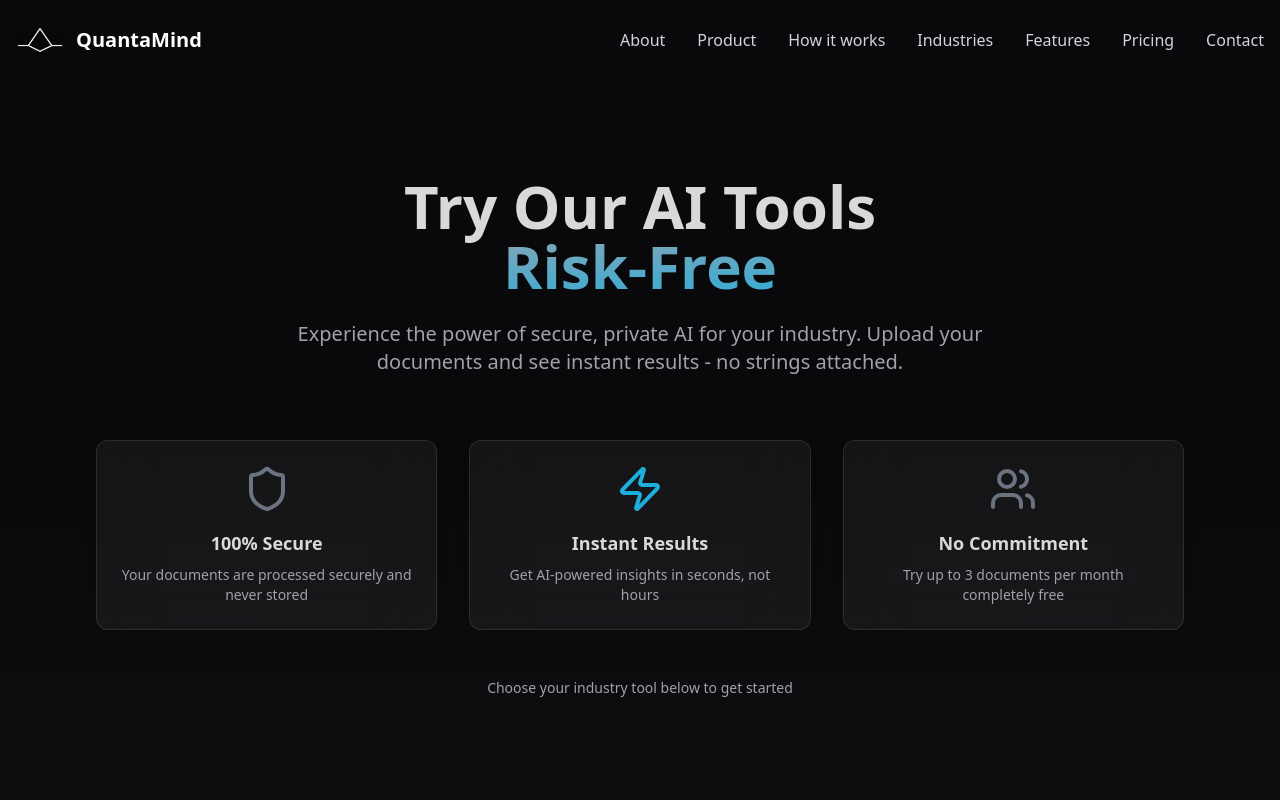
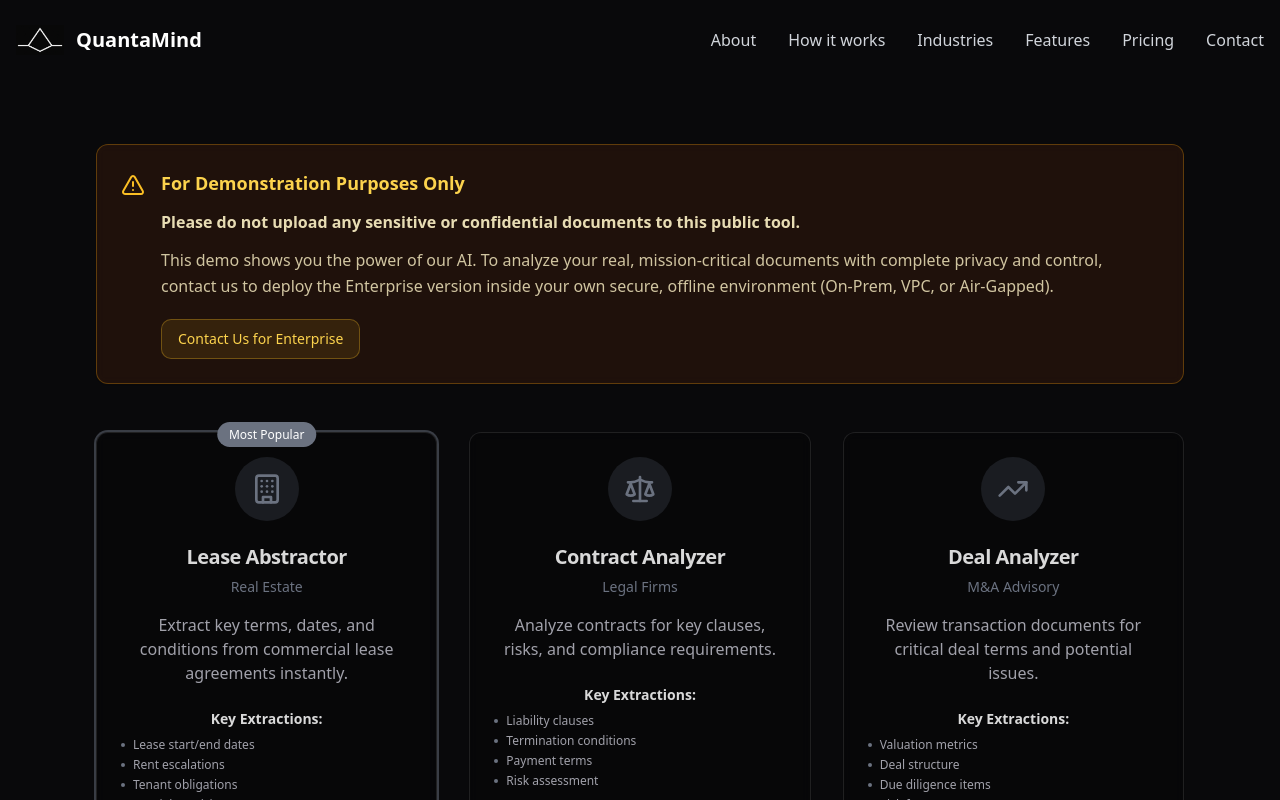
Before and after one commit to Dhanush295/QuantaMind, a React (Vite) app: page /product in a window 1280 px wide. Shown: the top 800 px of the page. Built offline with nearby package versions, Linux system fonts and the light colour scheme.

Commit message:
updated content

```diff
--- a/src/components/Header.tsx
+++ b/src/components/Header.tsx
@@ -39,7 +39,7 @@ const Header = () => {
 
           <nav className="hidden md:flex items-center space-x-8">
             <Link to="/about" className="text-gray-300 hover:text-white transition">About</Link>
-            <Link to="/product" className="text-gray-300 hover:text-white transition">Product</Link>
+            {/* <Link to="/product" className="text-gray-300 hover:text-white transition">Product</Link> */}
             <Link to="/technology" className="text-gray-300 hover:text-white transition">How it works</Link>
             <Link to="/industries" className="text-gray-300 hover:text-white transition">Industries</Link>
             <Link to="/features" className="text-gray-300 hover:text-white transition">Features</Link>
@@ -70,13 +70,13 @@ const Header = () => {
             >
               About
             </Link>
-            <Link
+            {/* <Link
               to="/product"
               className="text-gray-300 hover:text-white transition"
               onClick={() => setIsMobileMenuOpen(false)}
             >
               Product
-            </Link>
+            </Link> */}
             <Link
               to="/technology"
               className="text-gray-300 hover:text-white transition"
--- a/src/components/product/ProductHero.tsx
+++ /dev/null
@@ -1,49 +0,0 @@
-
-import React from 'react';
-import { Button } from "@/components/ui/button";
-import { Shield, Zap, Users } from 'lucide-react';
-import { Link } from 'react-router-dom';
-
-const ProductHero = () => {
-  return (
-    <section className="py-16 sm:py-24 px-4 bg-gradient-to-b from-background via-background/95 to-quantminds-grey/5">
-      <div className="container mx-auto max-w-6xl">
-        <div className="text-center mb-16">
-          <h1 className="text-4xl md:text-5xl lg:text-6xl font-bold mb-6 leading-tight">
-            Try Our AI Tools
-            <span className="block text-gradient">Risk-Free</span>
-          </h1>
-          <p className="text-xl text-muted-foreground max-w-3xl mx-auto mb-8">
-            Experience the power of secure, private AI for your industry. Upload your documents and see instant results - no strings attached.
-          </p>
-        </div>
-
-        <div className="grid grid-cols-1 md:grid-cols-3 gap-8 mb-12">
-          <div className="glassmorphism p-6 rounded-xl text-center">
-            <Shield className="w-12 h-12 text-quantminds-grey mx-auto mb-4" />
-            <h3 className="text-lg font-semibold mb-2">100% Secure</h3>
-            <p className="text-sm text-muted-foreground">Your documents are processed securely and never stored</p>
-          </div>
-          <div className="glassmorphism p-6 rounded-xl text-center">
-            <Zap className="w-12 h-12 text-quantminds-blue mx-auto mb-4" />
-            <h3 className="text-lg font-semibold mb-2">Instant Results</h3>
-            <p className="text-sm text-muted-foreground">Get AI-powered insights in seconds, not hours</p>
-          </div>
-          <div className="glassmorphism p-6 rounded-xl text-center">
-            <Users className="w-12 h-12 text-quantminds-grey mx-auto mb-4" />
-            <h3 className="text-lg font-semibold mb-2">No Commitment</h3>
-            <p className="text-sm text-muted-foreground">Try up to 3 documents per month completely free</p>
-          </div>
-        </div>
-
-        <div className="text-center">
-          <p className="text-sm text-muted-foreground mb-6">
-            Choose your industry tool below to get started
-          </p>
-        </div>
-      </div>
-    </section>
-  );
-};
-
-export default ProductHero;
--- a/src/pages/Product.tsx
+++ b/src/pages/Product.tsx
@@ -2,7 +2,7 @@
 import React from 'react';
 import Header from '@/components/Header';
 import Footer from '@/components/Footer';
-import ProductHero from '@/components/product/ProductHero';
+
 import ProductTools from '@/components/product/ProductTools';
 
 const Product = () => {
@@ -11,7 +11,7 @@ const Product = () => {
       <Header />
 
       <main className="flex-grow pt-20">
-        <ProductHero />
+
         <ProductTools />
       </main>
 
```
